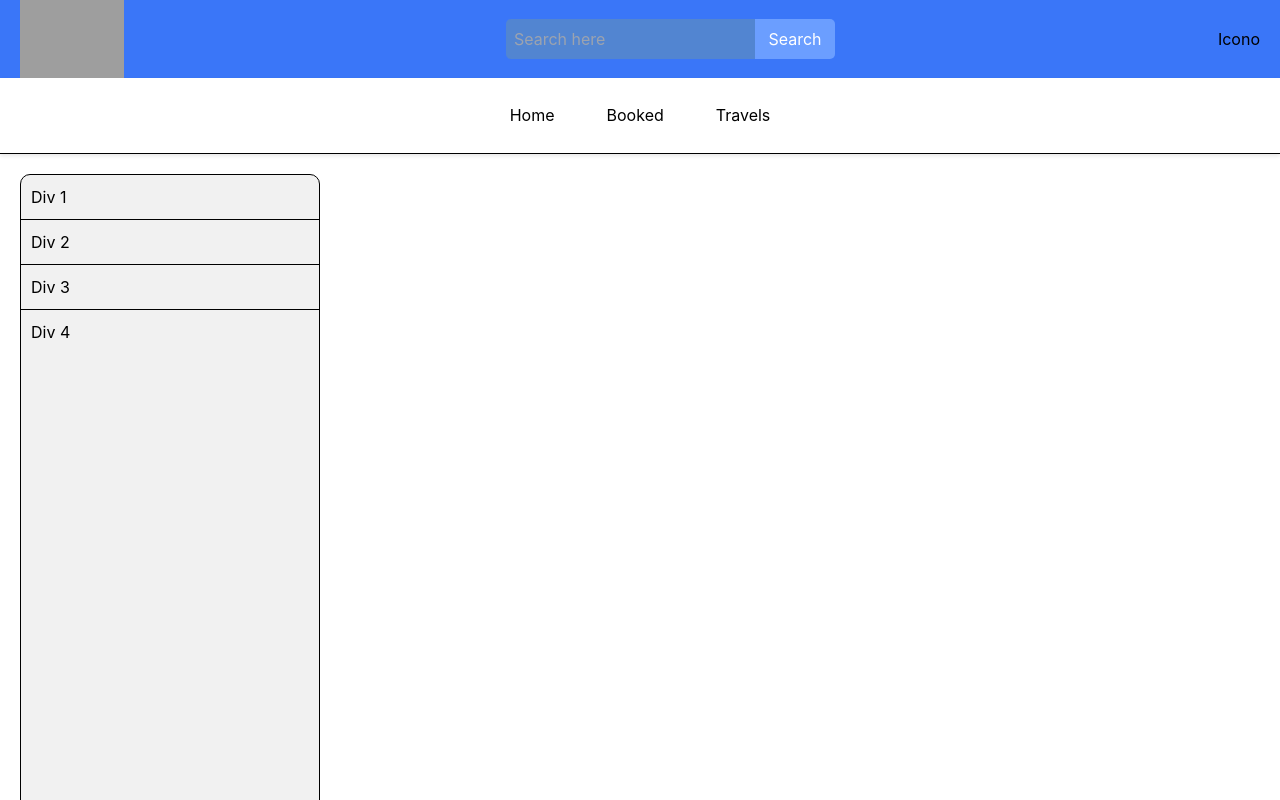
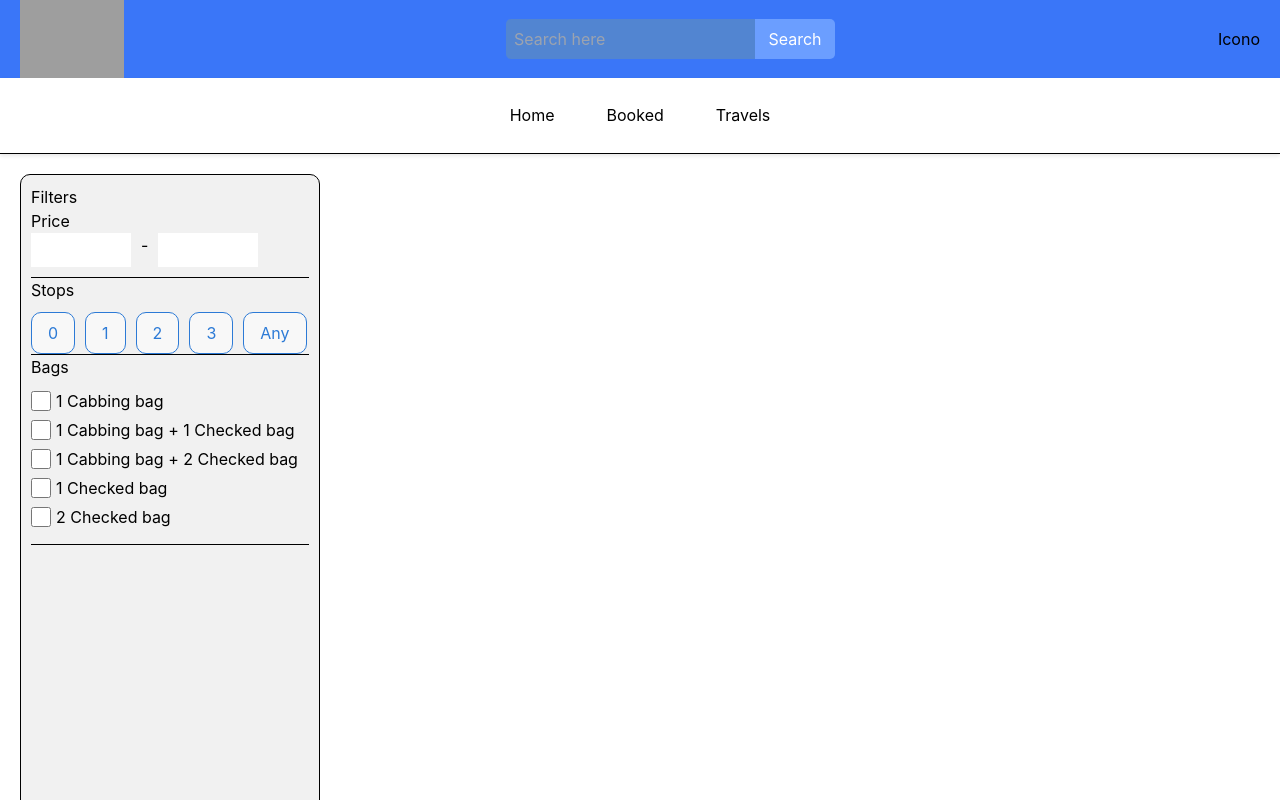
Before and after one commit to manuelRestrep0/frontend-presencial, a Next.js app: page /busqueda_vuelosB/filtrado_precio_rango in a window 1280 px wide. Shown: the top 800 px of the page. Built offline with nearby package versions, Linux system fonts and the light colour scheme; grey boxes are pictures that could not be loaded.

Commit message:
Desarrollo barra lateral y documentacion

```diff
--- a/app/busqueda_vuelosB/filtrado_precio_rango/page.tsx
+++ b/app/busqueda_vuelosB/filtrado_precio_rango/page.tsx
@@ -6,28 +6,156 @@ function FiltroPrecioRango() {
             <header style={{ width: '100%', height: '154px' }}>
                 {/* Primer div */}
                 <div style={{ display: 'flex', alignItems: 'center', backgroundColor: '#3A76F8', height: '78px' }}>
+                    {/* Imagen del logo */}
                     <img src="/img/singaporeairlines.jpg" alt="Singapore Airlines" style={{ maxWidth: '100%', maxHeight: '100%', marginLeft: '20px' }} />
+                    {/* Contenedor del campo de búsqueda y botón */}
                     <div style={{ display: 'flex', alignItems: 'center', justifyContent: 'center', flexGrow: '1' }}>
+                        {/* Campo de entrada para la búsqueda */}
                         <input type="text" placeholder="Search here" style={{ width: '250px', marginLeft: '-1px', marginRight: '-1px', borderRadius: '5px 0 0 5px', backgroundColor: '#5285D1', color: '#FFFFFF', padding: '8px', border: 'none', borderTopRightRadius: '0', borderBottomRightRadius: '0' }} />
+                        {/* Botón de búsqueda */}
                         <button type="button" style={{ backgroundColor: '#6B9EFF', color: '#FFFFFF', borderRadius: '0 5px 5px 0', border: 'none', padding: '8px', width: '80px' }}>Search</button>
                     </div>
+                    {/* Icono Usuario */}
                     <button type="button" style={{ backgroundColor: 'transparent', border: 'none', marginRight: '20px' }}>Icono</button>
                 </div>
 
                 {/* Segundo div */}
                 <div style={{ display: 'flex', justifyContent: 'center', alignItems: 'center', height: '76px', backgroundColor: '#FFFFFF', borderBottom: '1px solid black', boxShadow: '0px 2px 4px rgba(0, 0, 0, 0.1)' }}>
+                    {/* Botones de navegación */}
                     <button type="button" style={{ backgroundColor: 'transparent', color: '#000000', border: 'none', borderBottom: '2px solid transparent', padding: '8px 16px', margin: '0 10px' }}>Home</button>
                     <button type="button" style={{ backgroundColor: 'transparent', color: '#000000', border: 'none', borderBottom: '2px solid transparent', padding: '8px 16px', margin: '0 10px' }}>Booked</button>
                     <button type="button" style={{ backgroundColor: 'transparent', color: '#000000', border: 'none', borderBottom: '2px solid transparent', padding: '8px 16px', margin: '0 10px' }}>Travels</button>
                 </div>
             </header>
-            <div style={{ width: '300px', height: '100vh', backgroundColor: '#F1F1F1', border: '1px solid black', borderRadius: '10px', marginTop: '20px', marginLeft: '20px' }}>
-                {/* Divs de la barra lateral */}
-                <div style={{ padding: '10px', borderBottom: '1px solid black' }}>Div 1</div>
-                <div style={{ padding: '10px', borderBottom: '1px solid black' }}>Div 2</div>
-                <div style={{ padding: '10px', borderBottom: '1px solid black' }}>Div 3</div>
-                <div style={{ padding: '10px' }}>Div 4</div>
+
+
+            <div style={{
+                width: '300px',
+                height: '100vh',
+                backgroundColor: '#F1F1F1',
+                border: '1px solid black',
+                borderRadius: '10px',
+                marginTop: '20px',
+                marginLeft: '20px',
+                padding: '10px'
+            }}>
+                {/* Primer div */}
+                <div style={{ color: 'black' }}>
+                    {/* Título del filtro */}
+                    <h1>Filters</h1>
+                </div>
+
+                {/* Segundo div */}
+                <div style={{ borderBottom: '1px solid black', display: 'flex', flexDirection: 'column', paddingBottom: '10px' }}>
+                    {/* Título del segundo div */}
+                    <h2>Price</h2>
+                    {/* Contenido del segundo div */}
+                    <div style={{ display: 'flex' }}>
+                        {/* Primer input */}
+                        <input type="number" style={{ marginRight: '5px', width: '100px', padding: '5px' }} />
+                        {/* Separador */}
+                        <span style={{ margin: '0 5px' }}>-</span>
+                        {/* Segundo input */}
+                        <input type="number" style={{ marginLeft: '5px', width: '100px', padding: '5px' }} />
+                    </div>
+                </div>
+
+
+                {/* Tercer div */}
+                <div style={{ borderBottom: '1px solid black', display: 'flex', flexDirection: 'column' }}>
+                    {/* Título del filtro de paradas */}
+                    <h2 style={{ marginBottom: '10px' }}>Stops</h2>
+                    {/* Botones de selección de paradas */}
+                    <div style={{ display: 'flex' }}>
+                        {/* Botones de selección */}
+                        <button type="button" style={{
+                            backgroundColor: 'rgba(255, 255, 255, 0.5)',
+                            color: '#2C7AD6',
+                            border: '1px solid #2C7AD6',
+                            borderRadius: '10px',
+                            padding: '8px 16px',
+                            cursor: 'pointer',
+                            marginRight: '10px'
+                        }}>0</button>
+                        <button type="button" style={{
+                            backgroundColor: 'rgba(255, 255, 255, 0.5)',
+                            color: '#2C7AD6',
+                            border: '1px solid #2C7AD6',
+                            borderRadius: '10px',
+                            padding: '8px 16px',
+                            cursor: 'pointer',
+                            marginRight: '10px'
+                        }}>1</button>
+                        <button type="button" style={{
+                            backgroundColor: 'rgba(255, 255, 255, 0.5)',
+                            color: '#2C7AD6',
+                            border: '1px solid #2C7AD6',
+                            borderRadius: '10px',
+                            padding: '8px 16px',
+                            cursor: 'pointer',
+                            marginRight: '10px'
+                        }}>2</button>
+                        <button type="button" style={{
+                            backgroundColor: 'rgba(255, 255, 255, 0.5)',
+                            color: '#2C7AD6',
+                            border: '1px solid #2C7AD6',
+                            borderRadius: '10px',
+                            padding: '8px 16px',
+                            cursor: 'pointer',
+                            marginRight: '10px'
+                        }}>3</button>
+                        <button type="button" style={{
+                            backgroundColor: 'rgba(255, 255, 255, 0.5)',
+                            color: '#2C7AD6',
+                            border: '1px solid #2C7AD6',
+                            borderRadius: '10px',
+                            padding: '8px 16px',
+                            cursor: 'pointer'
+                        }}>Any</button>
+                    </div>
+                </div>
+
+                {/* Cuarto div */}
+                <div style={{
+                    borderBottom: '1px solid black',
+                    display: 'flex',
+                    flexDirection: 'column',
+                    paddingBottom: '10px'
+                }}>
+                    {/* Título del segundo filtro */}
+                    <h2 style={{ marginBottom: '10px' }}>Bags</h2>
+                    {/* Checkboxes para la selección de opciones */}
+                    <div style={{ display: 'flex', flexDirection: 'column' }}>
+                        {/* Checkbox para la primera opción */}
+                        <label style={{ display: 'flex', alignItems: 'center', marginBottom: '5px' }}>
+                            <input type="checkbox" name="checkbox" style={{ marginRight: '5px', width: '20px', height: '20px', borderRadius: '3px' }} />
+                            1 Cabbing bag
+                        </label>
+                        {/* Checkbox para la segunda opción */}
+                        <label style={{ display: 'flex', alignItems: 'center', marginBottom: '5px' }}>
+                            <input type="checkbox" name="checkbox" style={{ marginRight: '5px', width: '20px', height: '20px', borderRadius: '3px' }} />
+                            1 Cabbing bag + 1 Checked bag
+                        </label>
+                        {/* Checkbox para la tercera opción */}
+                        <label style={{ display: 'flex', alignItems: 'center', marginBottom: '5px' }}>
+                            <input type="checkbox" name="checkbox" style={{ marginRight: '5px', width: '20px', height: '20px', borderRadius: '3px' }} />
+                            1 Cabbing bag + 2 Checked bag
+                        </label>
+                        {/* Checkbox para la cuarta opción */}
+                        <label style={{ display: 'flex', alignItems: 'center', marginBottom: '5px' }}>
+                            <input type="checkbox" name="checkbox" style={{ marginRight: '5px', width: '20px', height: '20px', borderRadius: '3px' }} />
+                            1 Checked bag
+                        </label>
+                        {/* Checkbox para la quinta opción */}
+                        <label style={{ display: 'flex', alignItems: 'center', marginBottom: '5px' }}>
+                            <input type="checkbox" name="checkbox" style={{ marginRight: '5px', width: '20px', height: '20px', borderRadius: '3px' }} />
+                            2 Checked bag
+                        </label>
+                    </div>
+                </div>
             </div>
+
+
         </body>
     );
 }
```
